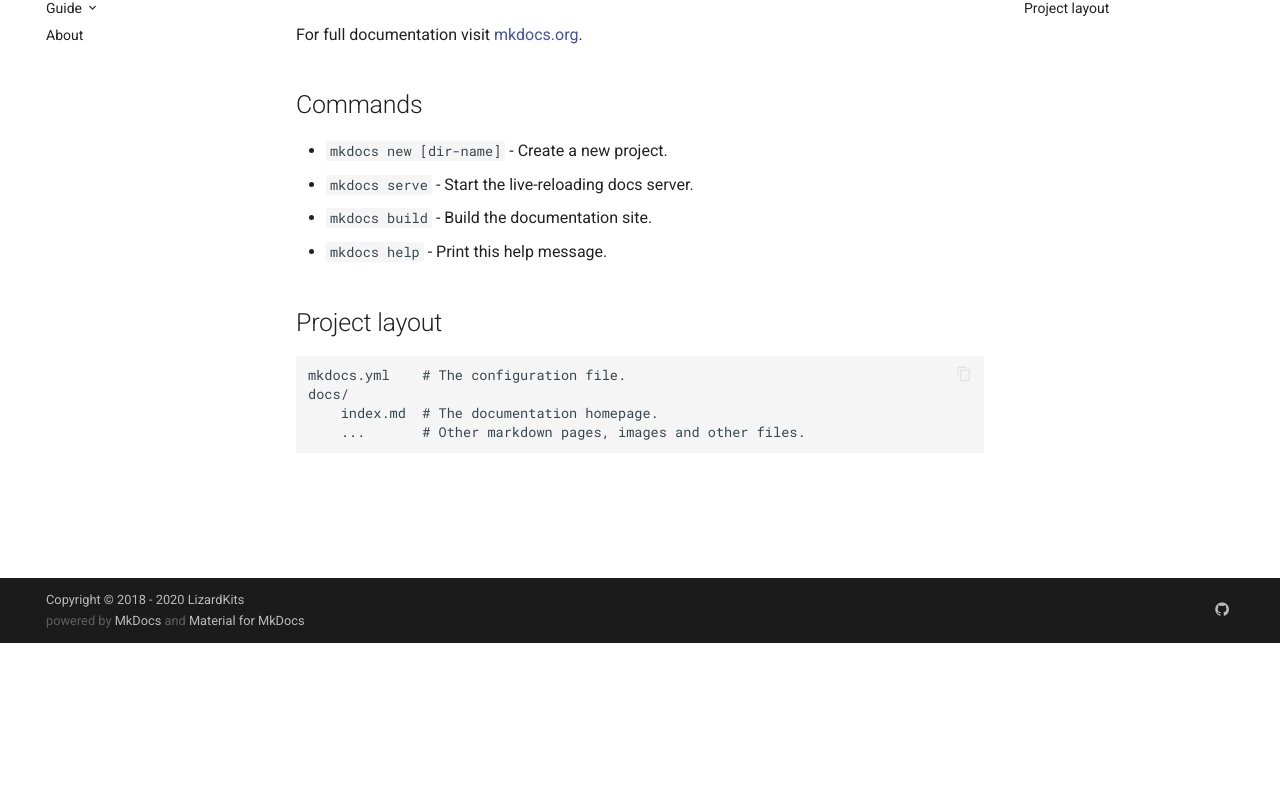
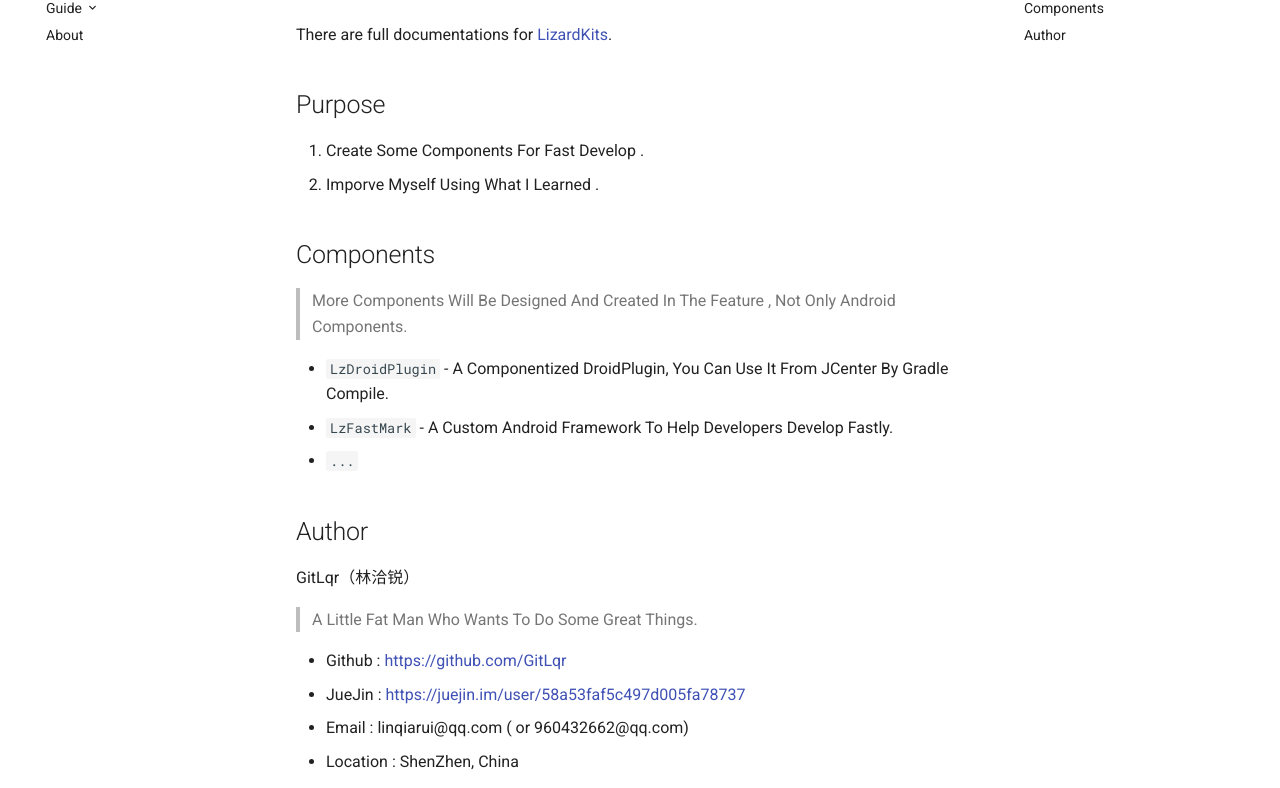
Before and after one commit to LizardKits/LizardKits.github.io, a plain HTML site: page index.html in a window 1280 px wide. Shown: the part 157-945 px from the top of the page. Before the commit the page ends 800 px from the top, so only its background shows below. Drawn offline with Linux system fonts and the light colour scheme.

Commit message:
Deployed e00fc30 with MkDocs version: 1.0.4

```diff
--- a/index.html
+++ b/index.html
@@ -85,7 +85,7 @@
     <input class="md-toggle" data-md-toggle="search" type="checkbox" id="__search" autocomplete="off">
     <label class="md-overlay" data-md-component="overlay" for="__drawer"></label>
 
-      <a href="#welcome-to-mkdocs" tabindex="1" class="md-skip">
+      <a href="#welcome-to-lizardkits" tabindex="1" class="md-skip">
         跳转至
       </a>
 
@@ -209,15 +209,22 @@
     <ul class="md-nav__list" data-md-scrollfix>
 
         <li class="md-nav__item">
-  <a href="#commands" title="Commands" class="md-nav__link">
-    Commands
+  <a href="#purpose" title="Purpose" class="md-nav__link">
+    Purpose
   </a>
 
 </li>
 
         <li class="md-nav__item">
-  <a href="#project-layout" title="Project layout" class="md-nav__link">
-    Project layout
+  <a href="#components" title="Components" class="md-nav__link">
+    Components
+  </a>
+
+</li>
+
+        <li class="md-nav__item">
+  <a href="#author" title="Author" class="md-nav__link">
+    Author
   </a>
 
 </li>
@@ -326,15 +333,22 @@
     <ul class="md-nav__list" data-md-scrollfix>
 
         <li class="md-nav__item">
-  <a href="#commands" title="Commands" class="md-nav__link">
-    Commands
+  <a href="#purpose" title="Purpose" class="md-nav__link">
+    Purpose
   </a>
 
 </li>
 
         <li class="md-nav__item">
-  <a href="#project-layout" title="Project layout" class="md-nav__link">
-    Project layout
+  <a href="#components" title="Components" class="md-nav__link">
+    Components
+  </a>
+
+</li>
+
+        <li class="md-nav__item">
+  <a href="#author" title="Author" class="md-nav__link">
+    Author
   </a>
 
 </li>
@@ -356,21 +370,34 @@
 
 
 
-                <h1 id="welcome-to-mkdocs">Welcome to MkDocs<a class="headerlink" href="#welcome-to-mkdocs" title="Permanent link">&para;</a></h1>
-<p>For full documentation visit <a href="https://mkdocs.org">mkdocs.org</a>.</p>
-<h2 id="commands">Commands<a class="headerlink" href="#commands" title="Permanent link">&para;</a></h2>
+                <h1 id="welcome-to-lizardkits">Welcome to LizardKits<a class="headerlink" href="#welcome-to-lizardkits" title="Permanent link">&para;</a></h1>
+<p>There are full documentations for <a href="https://github.com/LizardKits">LizardKits</a>.</p>
+<h2 id="purpose">Purpose<a class="headerlink" href="#purpose" title="Permanent link">&para;</a></h2>
+<ol>
+<li>Create Some Components For Fast Develop . </li>
+<li>Imporve Myself Using What I Learned .</li>
+</ol>
+<h2 id="components">Components<a class="headerlink" href="#components" title="Permanent link">&para;</a></h2>
+<blockquote>
+<p>More Components Will Be Designed And Created In The Feature , Not Only Android Components. </p>
+</blockquote>
 <ul>
-<li><code>mkdocs new [dir-name]</code> - Create a new project.</li>
-<li><code>mkdocs serve</code> - Start the live-reloading docs server.</li>
-<li><code>mkdocs build</code> - Build the documentation site.</li>
-<li><code>mkdocs help</code> - Print this help message.</li>
+<li><code>LzDroidPlugin</code> - A Componentized DroidPlugin, You Can Use It From JCenter By Gradle Compile.</li>
+<li><code>LzFastMark</code> - A Custom Android Framework To Help Developers Develop Fastly.</li>
+<li><code>...</code></li>
 </ul>
-<h2 id="project-layout">Project layout<a class="headerlink" href="#project-layout" title="Permanent link">&para;</a></h2>
-<div class="codehilite"><pre><span></span>mkdocs.yml    # The configuration file.
-docs/
-    index.md  # The documentation homepage.
-    ...       # Other markdown pages, images and other files.
-</pre></div>
+<h2 id="author">Author<a class="headerlink" href="#author" title="Permanent link">&para;</a></h2>
+<p>GitLqr（林洽锐）</p>
+<blockquote>
+<p>A Little Fat Man Who Wants To Do Some Great Things.</p>
+</blockquote>
+<ul>
+<li>Github : <a href="https://github.com/GitLqr">https://github.com/GitLqr</a></li>
+<li>JueJin : <a href="https://juejin.im/user/58a53faf5c497d005fa78737">https://juejin.im/user/58a53faf5c497d005fa78737</a></li>
+<li>Email : linqiarui@qq.com ( or 960432662@qq.com)</li>
+<li>Location : ShenZhen, China</li>
+</ul>
+<p>Please Follow Me If You Are Interested, Thanks!</p>
 
 
 
--- a/sitemap.xml
+++ b/sitemap.xml
@@ -2,7 +2,7 @@
 <urlset xmlns="http://www.sitemaps.org/schemas/sitemap/0.9">
     <url>
      <loc>https://lizardkits.github.io/</loc>
-     <lastmod>2018-10-21</lastmod>
+     <lastmod>2018-10-24</lastmod>
      <changefreq>daily</changefreq>
     </url>
     <url>
```
Also changed, not shown: search/search_index.json (+1 -1 lines), 1 other file.
